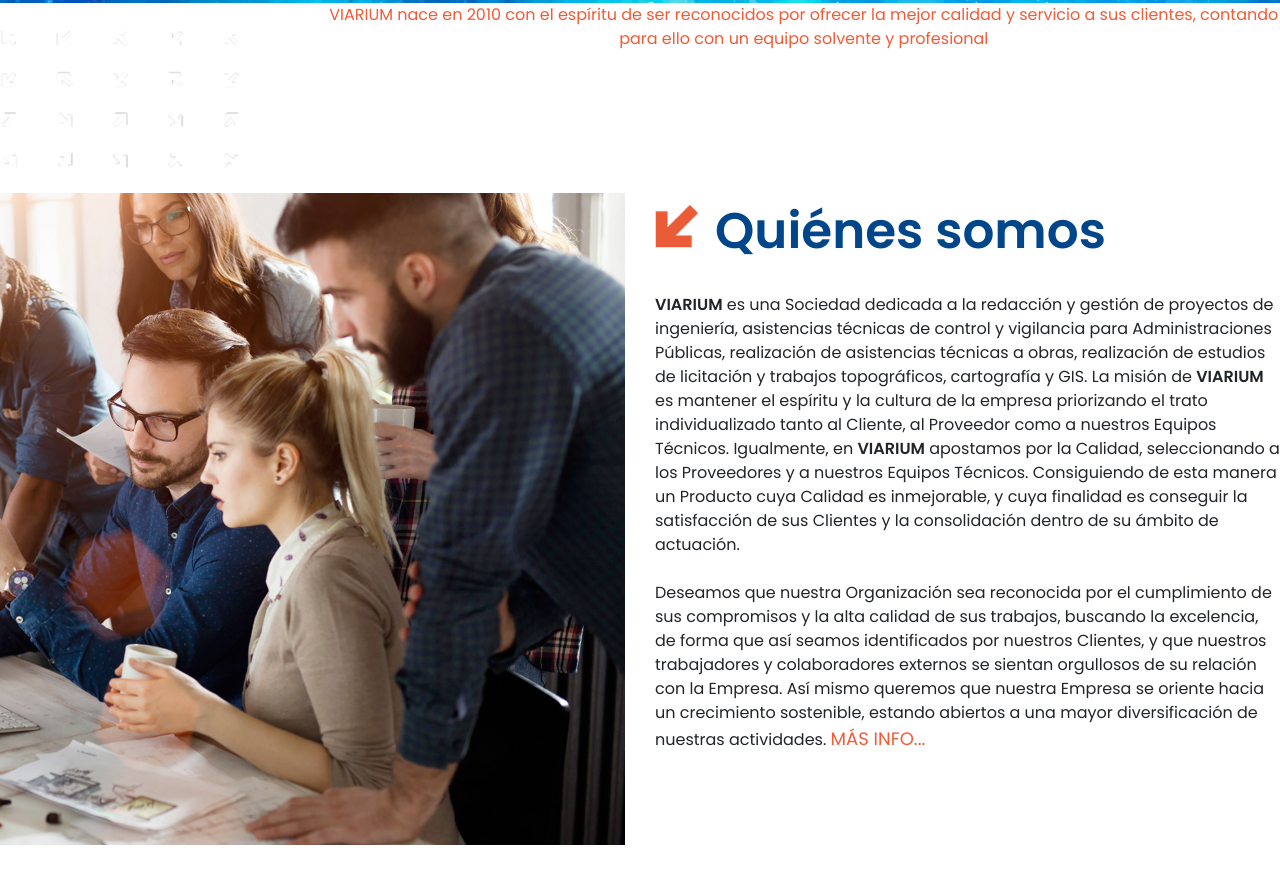
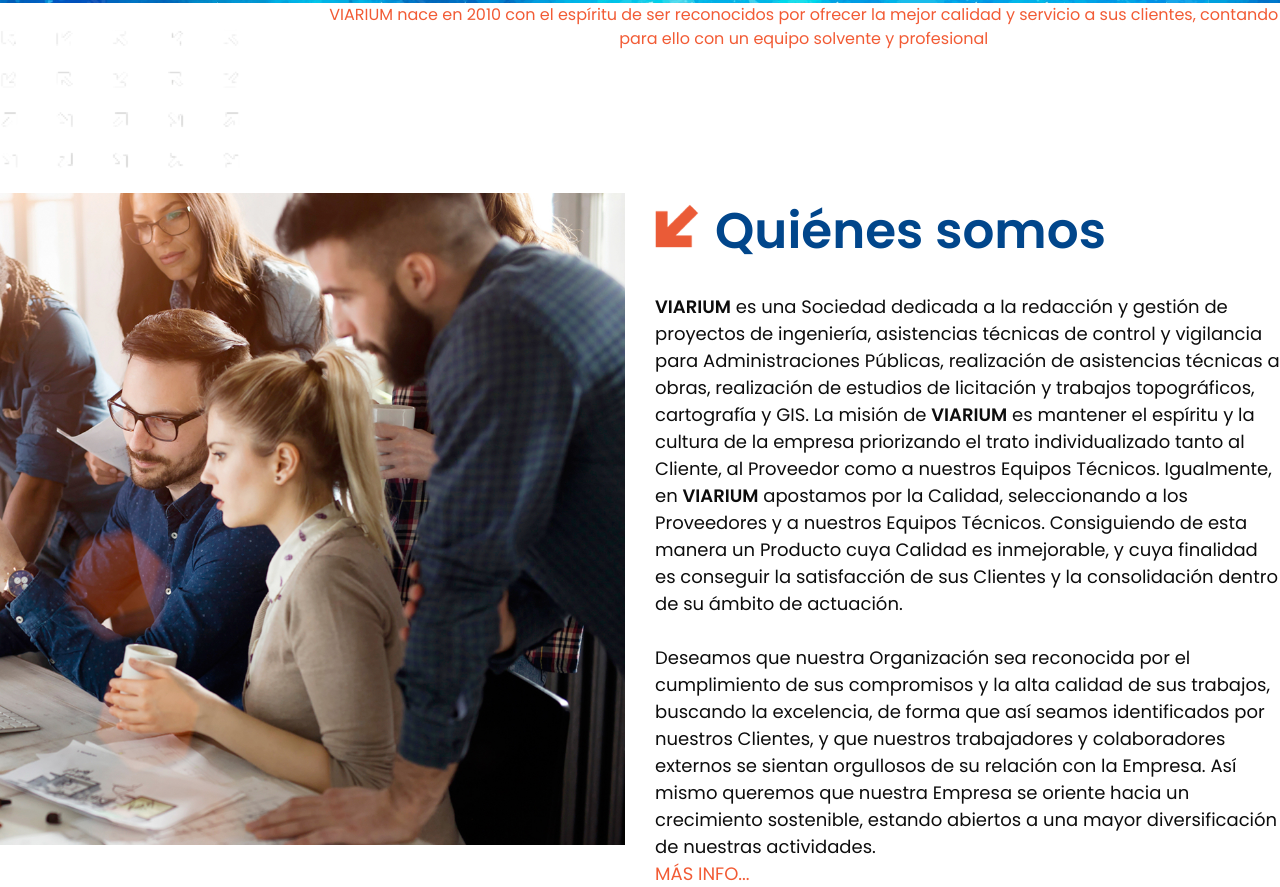
Before and after one commit to patrigh/dinamiqCSS, a website built with webpack: page src/index.html in a window 1280 px wide. Shown: the part 892-1779 px from the top of the page. Before the commit the page ends 1737 px from the top, so only its background shows below. Built offline with nearby package versions, Linux system fonts and the light colour scheme.

Commit message:
odificaciones texto

```diff
--- a/src/index.html
+++ b/src/index.html
@@ -119,7 +119,7 @@
                     </span>
                 </div>
                 <br>
-                <span>
+                <span class="dinamiq-text-p black">
                     <b>VIARIUM</b> es una Sociedad dedicada a la redacción y gestión de proyectos de ingeniería,
                     asistencias técnicas de control y vigilancia para Administraciones Públicas, realización de asistencias
                     técnicas a obras, realización de estudios de licitación y trabajos topográficos, cartografía y GIS.
@@ -135,6 +135,7 @@
                     con la Empresa. Así mismo queremos que nuestra Empresa se oriente hacia un crecimiento sostenible,
                     estando abiertos a una mayor diversificación de nuestras actividades.
                 </span>
+                <br>
                 <a href="" class="dinamiq-text-p orange">MÁS INFO...</a>
             </div>
         </div>
--- a/src/styles/_variables.scss
+++ b/src/styles/_variables.scss
@@ -4,3 +4,4 @@
 $dinamiq-blue: #5C9EFF;
 $dinamiq-dark-blue: #01468B;
 $dinamiq-orange: #F25B35;
+$dinamiq-black: #0d0d0d;
--- a/src/styles/styles.scss
+++ b/src/styles/styles.scss
@@ -39,6 +39,9 @@
 
 .orange{
     color: $dinamiq-orange;
+}
+.black{
+    color: $dinamiq-black;
 }
 
 //NAVBAR
```
Also changed, not shown: src/styles/styles.css, 1 other file.
